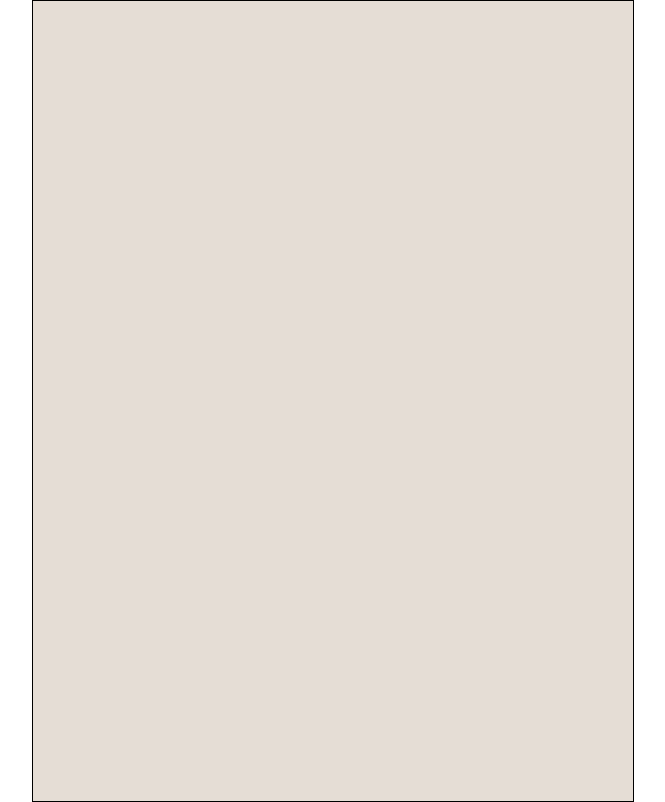
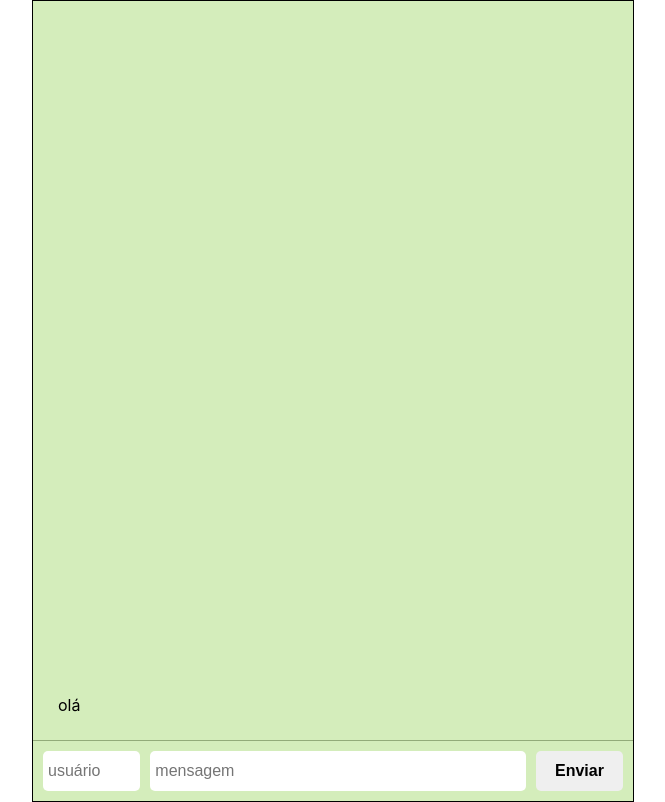
Before and after one commit to future4code/mello-whatslab-grupo7, a React (Create React App) app in the folder whatslab/: page / in a window 1280 px wide. Shown: the whole page, without its empty margins (307-972 px from the left). Built offline with nearby package versions, Linux system fonts and the light colour scheme.

Commit message:
deletado componente de formulario, por enquanto feio na classe app, códigos styled implementados

```diff
--- a/whatslab/src/App.js
+++ b/whatslab/src/App.js
@@ -3,16 +3,51 @@ import  './App.css';
 import styled from 'styled-components'
 
 const Container = styled.div`
+  background-color: #d4edbb;
+  border: 1px solid black;
+  display: flex;
+  flex-direction: column;
+  flex-grow: 1;
   max-width: 600px;
   height: 100vh;
-  border: 1px solid black;
-  flex-grow: 1;
-  display: flex;
-  flex-direction: column;
-  background-color: #e5ddd5;
 `
 const AllMessagesContainer = styled.div`
-  background-color: #fff;
+  display: flex;
+  flex-grow: 1;
+  flex-direction: column;
+  justify-content: flex-end;
+  padding: 25px;
+`
+const FormData = styled.form`
+  display: flex;
+  justify-content: space-between;
+  height: auto;
+  padding: 10px;
+  height: 40px;
+  border-top: solid 1px #92ab79;
+`
+const InputUserName = styled.input`
+width: 15%;
+border-radius: 5px;
+border: none;
+padding: 5px;
+font-size: 1rem;
+outline: none;
+`
+const InputMessageText = styled.input`
+  width: 63%;
+  border: none;
+  border-radius: 5px;
+  outline: none;
+  font-size: 1rem;
+  padding: 5px;
+`
+const SendButton = styled.button`
+  width: 15%;
+  font-size: 1rem;
+  border: none;
+  font-weight: bold;
+  border-radius: 5px;
 `
 
 class App extends React.Component {
@@ -21,9 +56,13 @@ class App extends React.Component {
     return(
       <Container>
         <AllMessagesContainer>
-
+          olá
         </AllMessagesContainer>
-
+        <FormData>
+          <InputUserName type="text" placeholder="usuário" />
+          <InputMessageText type="text" placeholder="mensagem" />
+          <SendButton>Enviar</SendButton>
+        </FormData>
       </Container>
     )
   }
```
Also changed, not shown: whatslab/src/components/FormArea.js (deleted, +0 -15 lines).
